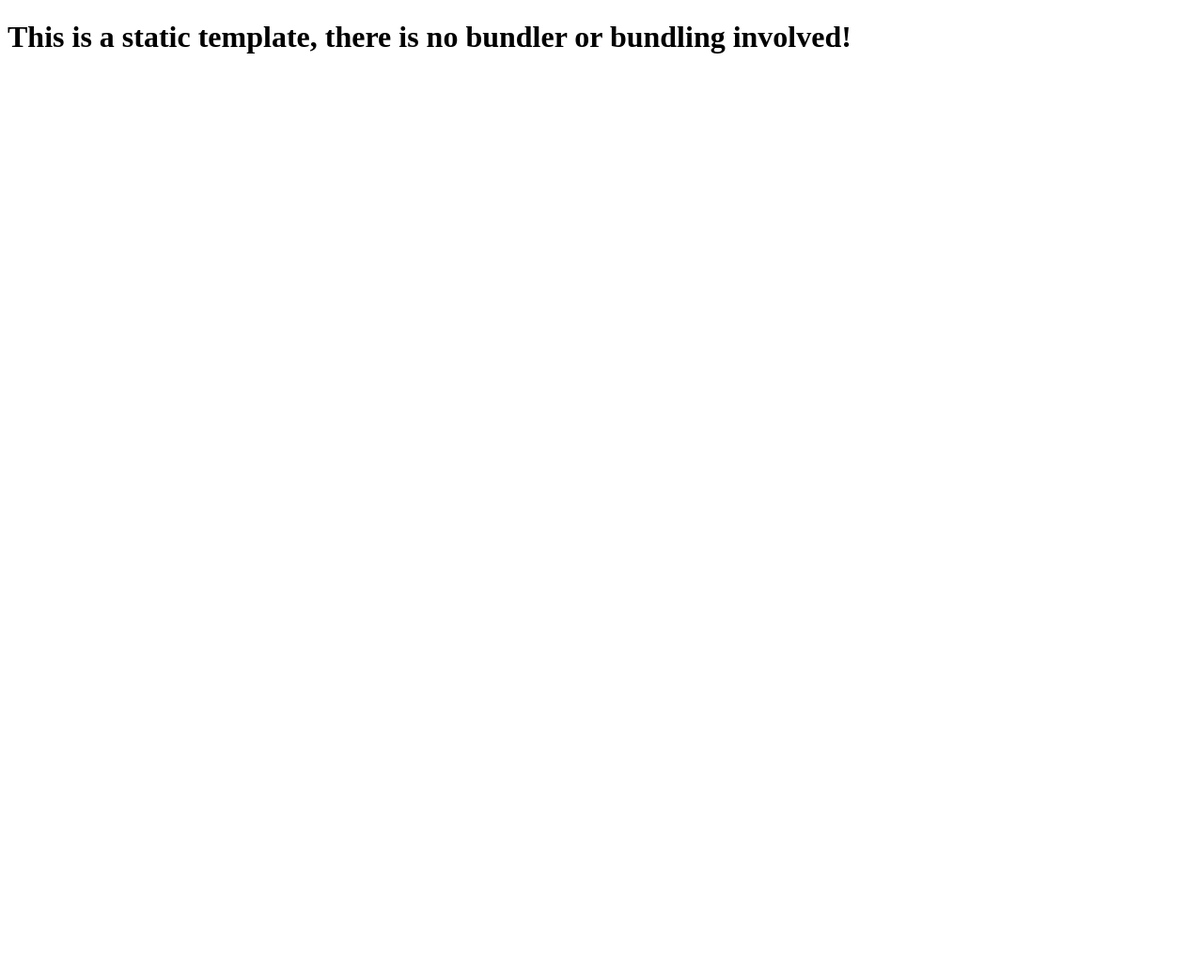
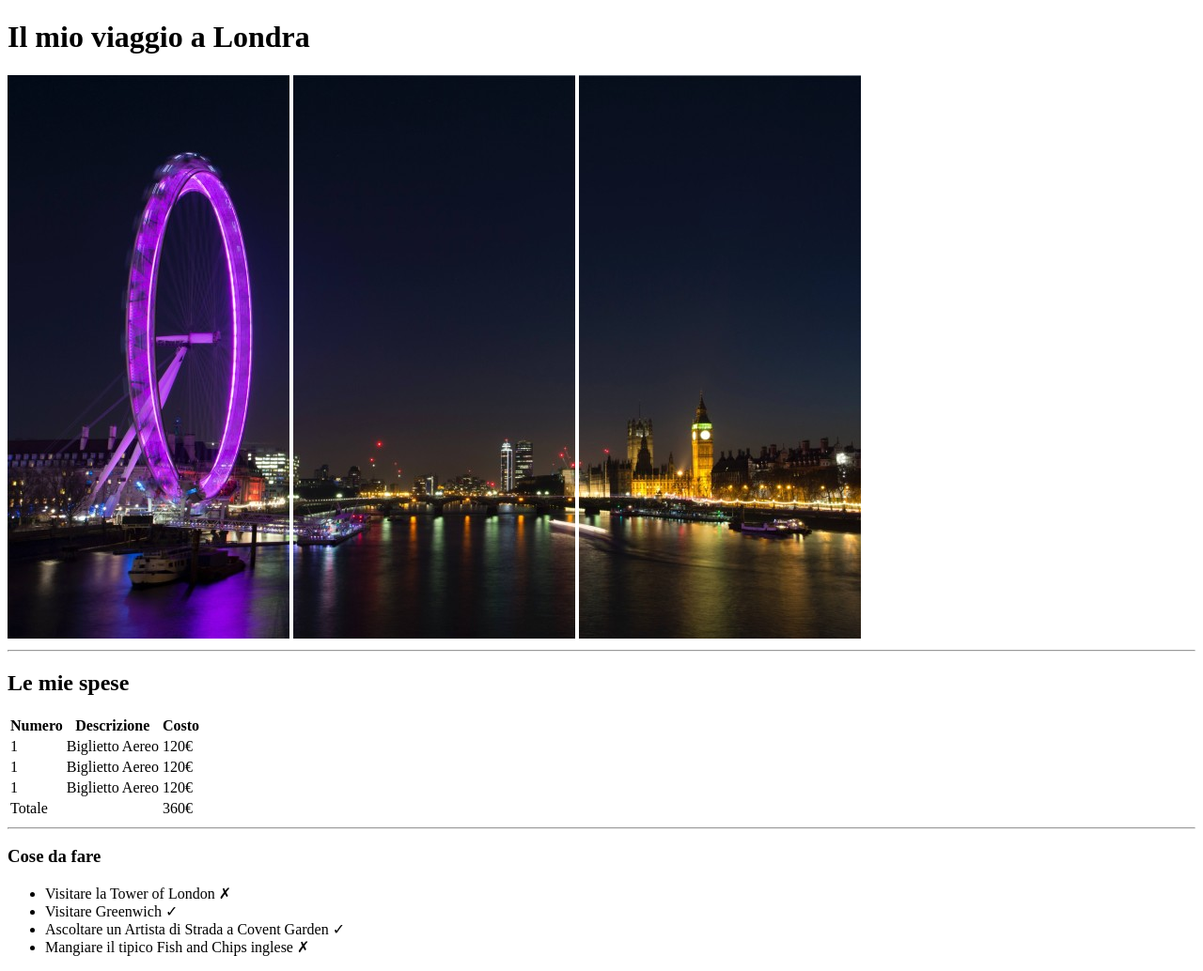
Before and after one commit to AlessandroSCPse/html-london-trip, a website: page index.html in a window 1280 px wide. Shown: the whole page at 94% size. Before the commit the page ends 800 px from the top, so only its background shows below. Drawn offline with Linux system fonts and the light colour scheme.

Commit message:
Fatto header e parte del main

```diff
--- a/index.html
+++ b/index.html
@@ -7,8 +7,84 @@
     <title>Il mio viaggio a Londra</title>
   </head>
   <body>
-    <h1>
-      This is a static template, there is no bundler or bundling involved!
-    </h1>
+    <!-- Header -->
+    <header>
+      <h1>Il mio viaggio a Londra</h1>
+
+      <!-- Header images -->
+      <div>
+        <img src="img/pexels-bill-emrich-230794-0.jpg" />
+        <img src="img/pexels-bill-emrich-230794-1.jpg" />
+        <img src="img/pexels-bill-emrich-230794-2.jpg" />
+      </div>
+      <!-- Fine Header images -->
+    </header>
+    <!-- Fine Header -->
+
+    <hr />
+
+    <!-- Main -->
+    <main>
+      <!-- Prices section -->
+      <section>
+        <h2>Le mie spese</h2>
+
+        <!-- Price table -->
+        <table>
+          <thead>
+            <tr>
+              <th>Numero</th>
+              <th>Descrizione</th>
+              <th>Costo</th>
+            </tr>
+          </thead>
+
+          <tbody>
+            <tr>
+              <td>1</td>
+              <td>Biglietto Aereo</td>
+              <td>120&euro;</td>
+            </tr>
+
+            <tr>
+              <td>1</td>
+              <td>Biglietto Aereo</td>
+              <td>120&euro;</td>
+            </tr>
+
+            <tr>
+              <td>1</td>
+              <td>Biglietto Aereo</td>
+              <td>120&euro;</td>
+            </tr>
+
+            <tr>
+              <td colspan="2">Totale</td>
+              <td>360&euro;</td>
+            </tr>
+          </tbody>
+        </table>
+        <!-- Fine Price table -->
+      </section>
+      <!-- Fine Prices section -->
+
+      <hr />
+
+      <!-- Todo section -->
+      <section>
+        <h3>Cose da fare</h3>
+
+        <!-- Todo list -->
+        <ul>
+          <li>Visitare la Tower of London &#10007;</li>
+          <li>Visitare Greenwich &#10003;</li>
+          <li>Ascoltare un Artista di Strada a Covent Garden &#10003;</li>
+          <li>Mangiare il tipico Fish and Chips inglese &#10007;</li>
+        </ul>
+        <!-- Fine Todo list -->
+      </section>
+      <!-- Fine Todo section -->
+    </main>
+    <!-- Fine Main -->
   </body>
 </html>
```
